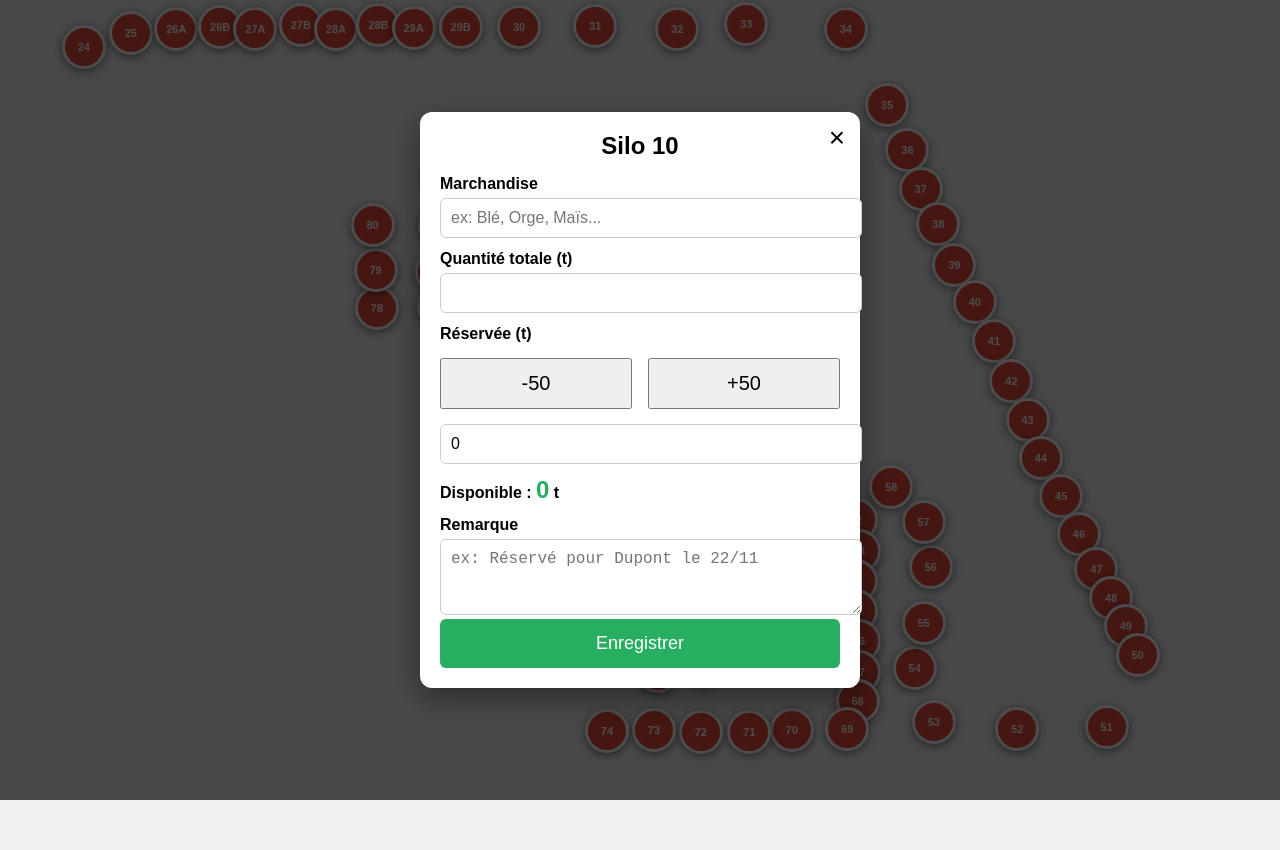
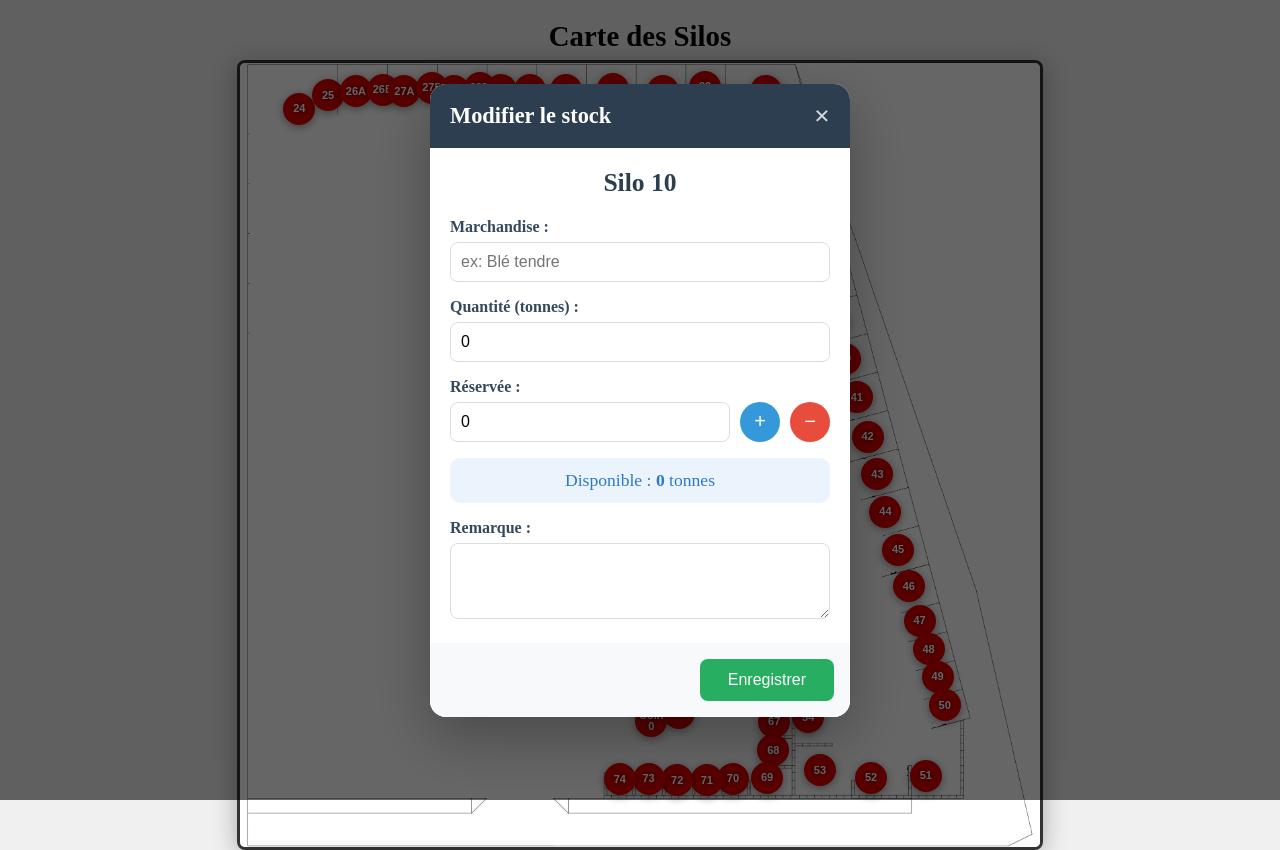
Before and after one commit to luclelux/Silos, a plain HTML site: page index.html in a window 1280 px wide. Both pictures are taken after a click on the button "10". Before the commit the page ends 800 px from the top, so only its background shows below. Drawn offline with Linux system fonts and the light colour scheme; no server answers.

Commit message:
Retour à la version qui marche parfaitement

```diff
--- a/index.html
+++ b/index.html
@@ -1,86 +1,55 @@
 <!DOCTYPE html>
 <html lang="fr">
 <head>
-    <meta charset="UTF-8" />
-    <meta name="viewport" content="width=device-width, initial-scale=1.0, maximum-scale=1.0, user-scalable=no" />
+    <meta charset="UTF-8">
+    <meta name="viewport" content="width=device-width, initial-scale=1.0">
     <title>Carte des Silos</title>
+    <link rel="stylesheet" href="style.css">
 
-    <!-- Force le rechargement complet sur tous les appareils (surtout GSM) -->
-    <meta http-equiv="Cache-Control" content="no-cache, no-store, must-revalidate" />
-    <meta http-equiv="Pragma" content="no-cache" />
-    <meta http-equiv="Expires" content="0" />
+    <!-- Firebase compat – zéro warning, ultra stable -->
+    <script src="https://www.gstatic.com/firebasejs/10.14.1/firebase-app-compat.js"></script>
+    <script src="https://www.gstatic.com/firebasejs/10.14.1/firebase-database-compat.js"></script>
+</head>
 
-    <!-- Version du script qui change à chaque mise à jour (change le nombre quand tu déploies) -->
-    <script src="https://www.gstatic.com/firebasejs/8.10.1/firebase-app.js"></script>
-    <script src="https://www.gstatic.com/firebasejs/8.10.1/firebase-database.js"></script>
-    <script src="script.js?v=20251120"></script>
+<body>
+    <h1>Carte des Silos</h1>
 
-    <style>
-        body, html {
-            margin: 0; padding: 0; height: 100%; overflow: hidden; font-family: Arial, sans-serif; background: #f0f0f0;
-        }
-        #carte-container {
-            position: relative; width: 100vw; height: 100vh; background: url('carte.jpg') no-repeat center center;
-            background-size: cover;
-        }
-        .silo-btn {
-            position: absolute; transform: translate(-50%, -50%);
-            width: 44px; height: 44px; border-radius: 50%; background: #e74c3c; color: white;
-            border: 3px solid white; font-weight: bold; font-size: 11px; cursor: pointer;
-            box-shadow: 0 2px 8px rgba(0,0,0,0.5); transition: all 0.2s;
-        }
-        .silo-btn:hover { transform: translate(-50%, -50%) scale(1.2); }
-
-        /* Modal */
-        #siloModal {
-            display: none; position: fixed; z-index: 9999; left: 0; top: 0; width: 100%; height: 100%;
-            background-color: rgba(0,0,0,0.7); align-items: center; justify-content: center;
-        }
-        .modal-content {
-            background: white; padding: 20px; border-radius: 12px; width: 90%; max-width: 400px;
-            position: relative; box-shadow: 0 10px 30px rgba(0,0,0,0.4);
-        }
-        .close { position: absolute; top: 10px; right: 15px; font-size: 28px; cursor: pointer; }
-        h2 { margin: 0 0 15px; text-align: center; }
-        label { display: block; margin: 12px 0 5px; font-weight: bold; }
-        input, textarea { width: 100%; padding: 10px; border: 1px solid #ccc; border-radius: 6px; font-size: 16px; }
-        .reserve-btns { display: flex; justify-content: space-between; margin: 15px 0; }
-        .reserve-btns button { padding: 12px 20px; font-size: 20px; width: 48%; }
-        .btn-save { width: 100%; padding: 14px; background: #27ae60; color: white; border: none; border-radius: 6px; font-size: 18px; cursor: pointer; }
-        #modal-disponible { font-size: 24px; font-weight: bold; text-align: center; margin: 15px 0; color: #27ae60; }
-    </style>
-</head>
-<body>
-
-    <div id="carte-container"></div>
+    <div id="carte-container">
+        <img src="images/plan_silos.png" id="carte" alt="Plan des silos">
+    </div>
 
     <!-- Modal -->
-    <div id="siloModal">
+    <div id="siloModal" class="modal">
         <div class="modal-content">
-            <span class="close">×</span>
-            <h2 id="modal-silo-name">Silo</h2>
-
-            <label>Marchandise</label>
-            <input type="text" id="modal-marchandise" placeholder="ex: Blé, Orge, Maïs...">
-
-            <label>Quantité totale (t)</label>
-            <input type="number" id="modal-quantite" min="0" step="1">
-
-            <label>Réservée (t)</label>
-            <div class="reserve-btns">
-                <button onclick="changeReserve(-50)">-50</button>
-                <button onclick="changeReserve(50)">+50</button>
+            <div class="modal-header">
+                <h2>Modifier le stock</h2>
+                <span class="close">×</span>
             </div>
-            <input type="number" id="modal-reservee" min="0" step="1" value="0">
-
-            <label>Disponible : <span id="modal-disponible">0</span> t</label>
-
-            <label>Remarque</label>
-            <textarea id="modal-remarque" rows="3" placeholder="ex: Réservé pour Dupont le 22/11"></textarea>
-
-            <button class="btn-save">Enregistrer</button>
+            <div class="modal-body">
+                <h3 id="modal-silo-name">Silo</h3>
+                <label>Marchandise :</label>
+                <input type="text" id="modal-marchandise" placeholder="ex: Blé tendre">
+                <label>Quantité (tonnes) :</label>
+                <input type="number" id="modal-quantite" value="0" min="0">
+                <label>Réservée :</label>
+                <div class="reserve-controls">
+                    <input type="number" id="modal-reservee" value="0" min="0">
+                    <button class="btn-plus" onclick="changeReserve(1)">+</button>
+                    <button class="btn-minus" onclick="changeReserve(-1)">−</button>
+                </div>
+                <div class="dispo-box">
+                    Disponible : <strong id="modal-disponible">0</strong> tonnes
+                </div>
+                <label>Remarque :</label>
+                <textarea id="modal-remarque" rows="3"></textarea>
+            </div>
+            <div class="modal-footer">
+                <button class="btn-save">Enregistrer</button>
+            </div>
         </div>
     </div>
 
+    <!-- Ton script.js à la fin -->
+    <script src="script.js"></script>
 </body>
 </html>
```
